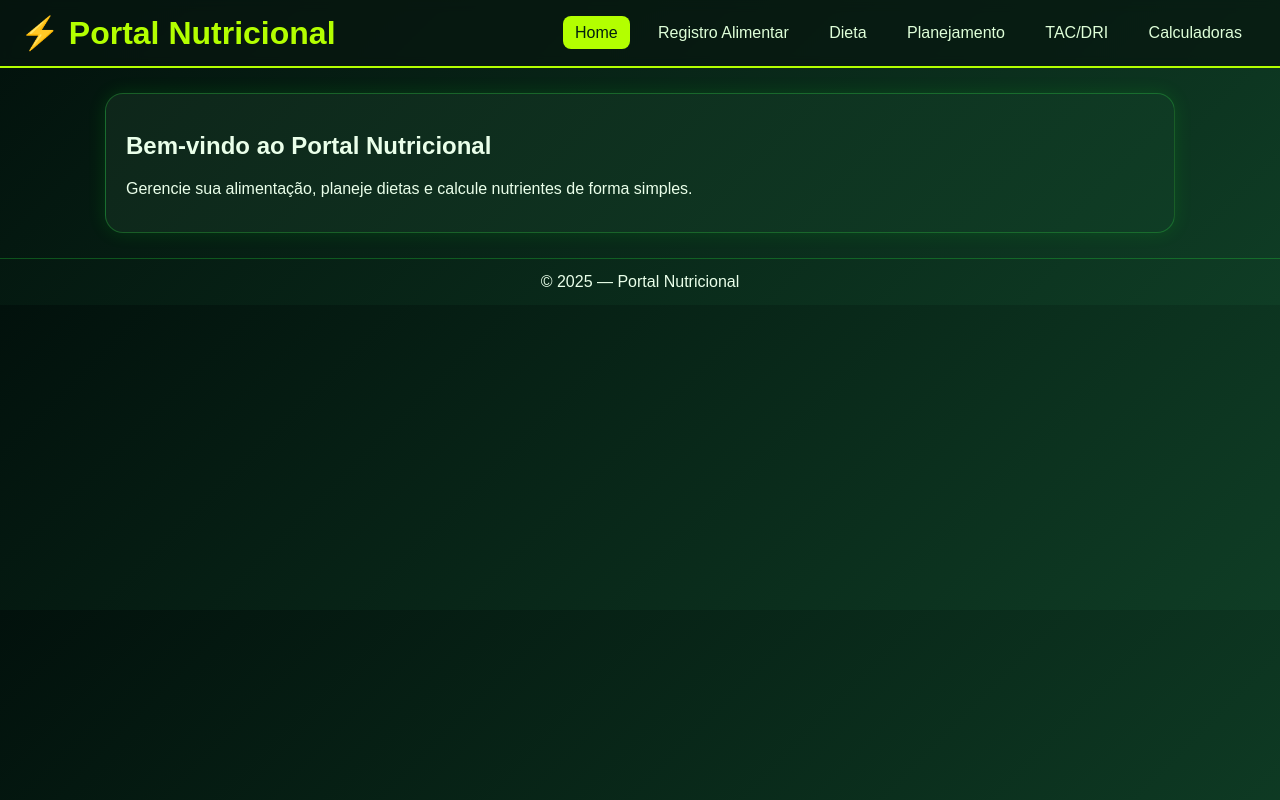
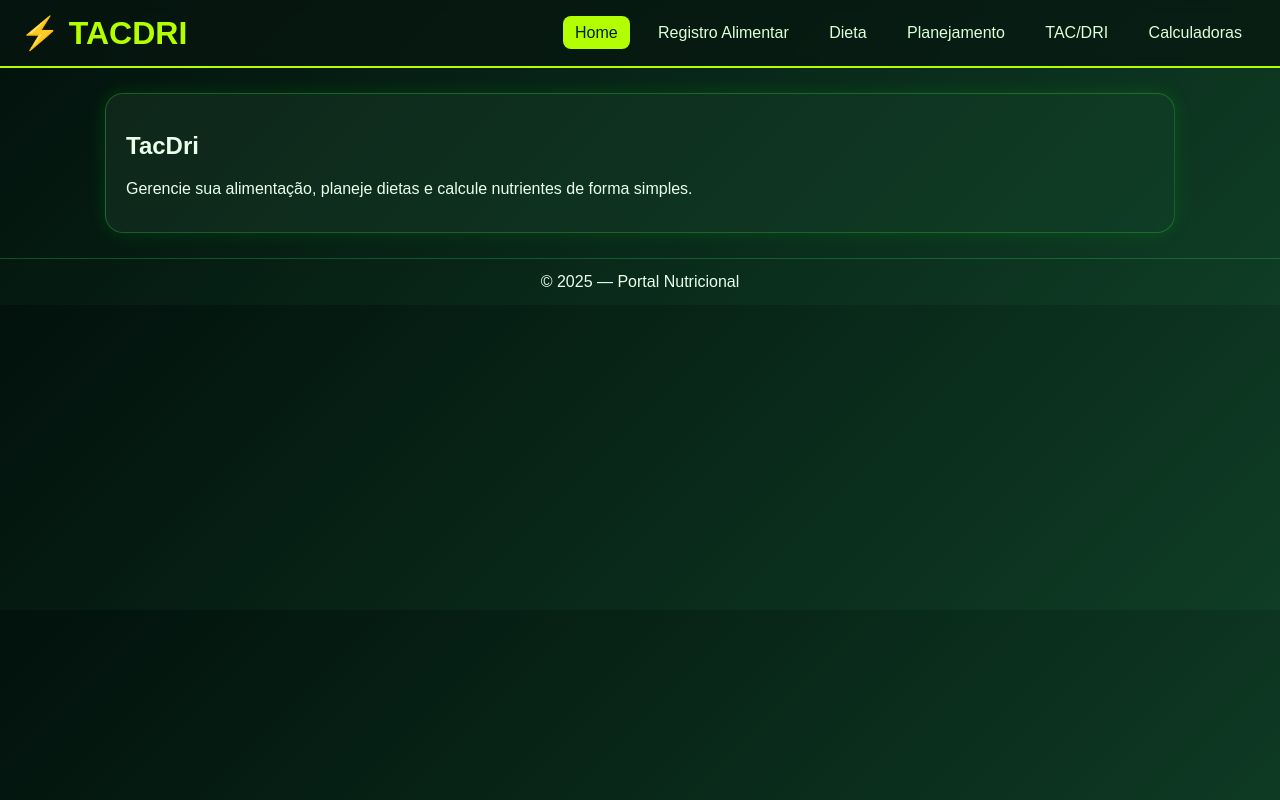
Before and after one commit to MikisTh/TacDri---BD, a plain HTML site: page index.html in a window 1280 px wide. Drawn offline with Linux system fonts and the light colour scheme.

Commit message:
Update header and section titles to TACDRI
Add

```diff
--- a/index.html
+++ b/index.html
@@ -95,7 +95,7 @@
 <body>
 
 <header>
-  <h1>⚡ Portal Nutricional</h1>
+  <h1>⚡ TACDRI </h1>
   <nav>
     <a data-page="home" class="active">Home</a>
     <a data-page="registro">Registro Alimentar</a>
@@ -111,7 +111,7 @@
   <!-- HOME -->
   <section id="home" class="page active">
     <div class="card">
-      <h2>Bem-vindo ao Portal Nutricional</h2>
+      <h2>TacDri</h2>
       <p>Gerencie sua alimentação, planeje dietas e calcule nutrientes de forma simples.</p>
     </div>
   </section>
```
